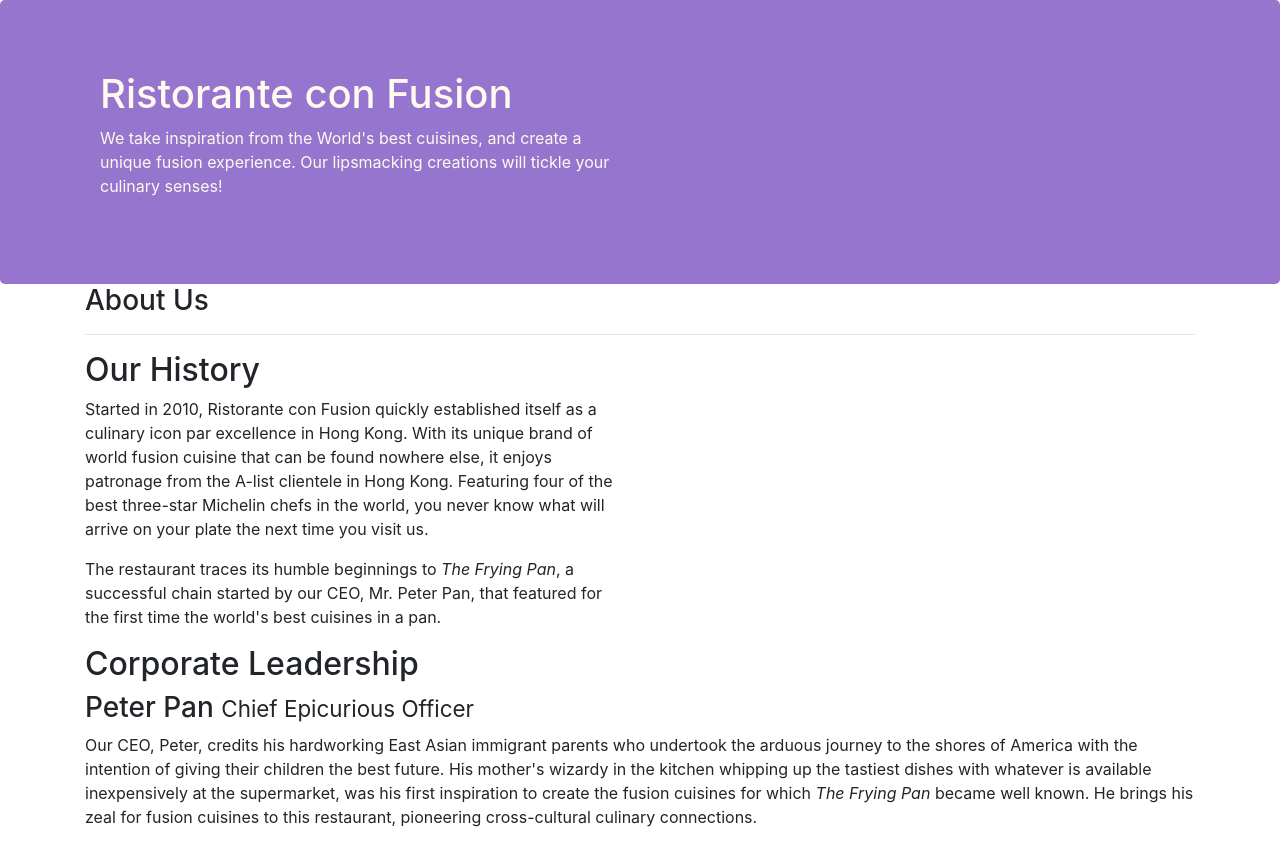
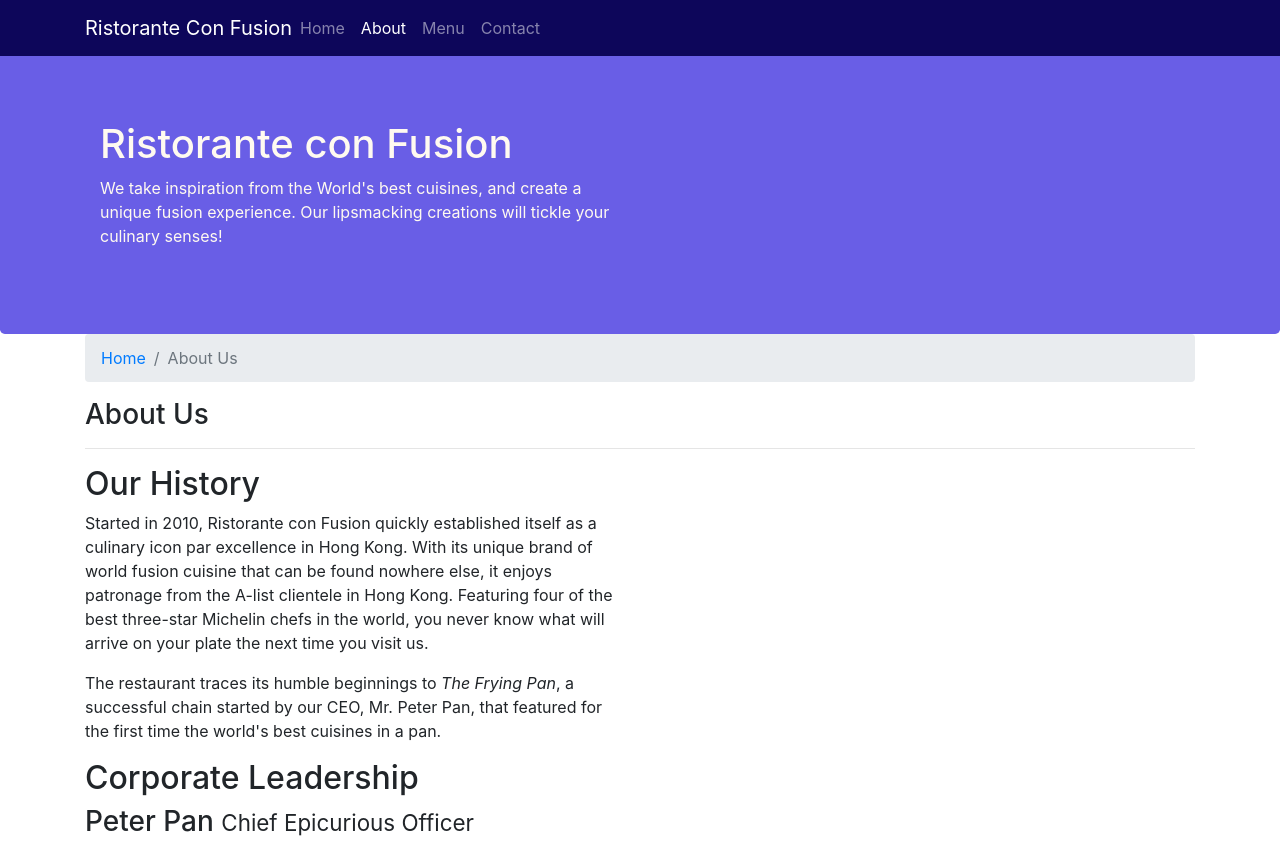
Before and after one commit to nehakahate/Restaurant-Website, a website: page aboutus.html in a window 1280 px wide. Shown: the top 842 px of the page. Drawn offline with nearby package versions, Linux system fonts and the light colour scheme.

Commit message:
Navigation & Breadcrumb added

```diff
--- a/aboutus.html
+++ b/aboutus.html
@@ -15,7 +15,22 @@
 </head>
 
 <body>
-
+    <nav class="navbar navbar-dark navbar-expand-sm fixed-top">
+        <div class="container">
+            <button class="navbar-toggler" type="button" data-toggle="collapse" data-target="#Navbar">
+                <span class="navbar-toggler-icon"></span>
+            </button>
+           <a class="navbar-brand mr-auto" href="/index.html">Ristorante Con Fusion</a>
+           <div id="Navbar" class="colllapse navbar-collapse">
+                <ul class="navbar-nav mr-auto">
+                    <li class="nav-item "><a class="nav-link" href="/index.html">Home</a></li>
+                    <li class="nav-item active"><a class="nav-link" href="#">About</a></li>
+                    <li class="nav-item"><a class="nav-link" href="#">Menu</a></li>
+                    <li class="nav-item"><a class="nav-link" href="#">Contact</a></li>
+                </ul>
+           </div>
+        </div>
+    </nav>
     <header class="jumbotron">
         <div class="container">
             <div class="row row-header">
@@ -32,6 +47,10 @@
     <div class="container">
         <div class="row">
             <div class="col-12" >
+                <ol class="col-12 breadcrumb">
+                <li class="breadcrumb-item"><a href="/index.html" class="breadcrumb-link">Home</a></li>
+                <li class="breadcrumb-item active">About Us</li>
+                </ol>
                <h3>About Us</h3>
                <hr>
             </div>
@@ -70,7 +89,7 @@
                 <div class="col-4 offset-1 col-sm-2">
                     <h5>Links</h5>
                     <ul class="list-unstyled">
-                        <li><a href="#">Home</a></li>
+                        <li><a href="/index.html">Home</a></li>
                         <li><a href="#">About</a></li>
                         <li><a href="#">Menu</a></li>
                         <li><a href="#">Contact</a></li>
--- a/css/style.css
+++ b/css/style.css
@@ -18,7 +18,7 @@
 .jumbotron {
     padding:70px 30px 70px 30px;
     margin:0px auto;
-    background: #9575CD ;
+    background: #695EE6 ;
     color:floralwhite;
 }
 
@@ -27,3 +27,11 @@ address{
     margin:0px;
     color:#0f0f0f;
 }
+
+body{
+    padding: 50px 0px 0px 0px;
+    z-index: 0;
+}
+.navbar-dark{
+    background-color: #0D065A;
+}
```
Also changed, not shown: index.html (+16 -1 lines).
